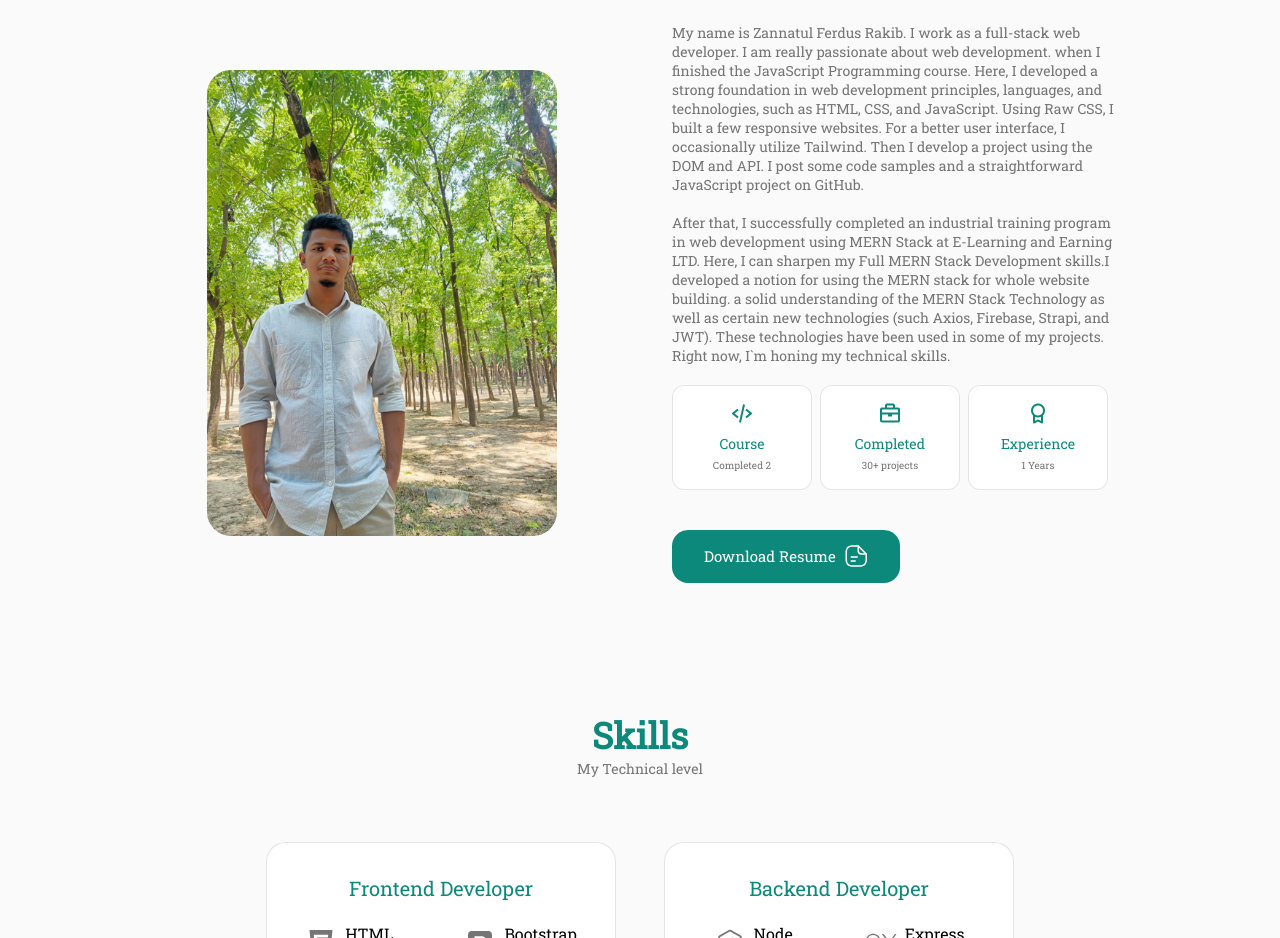
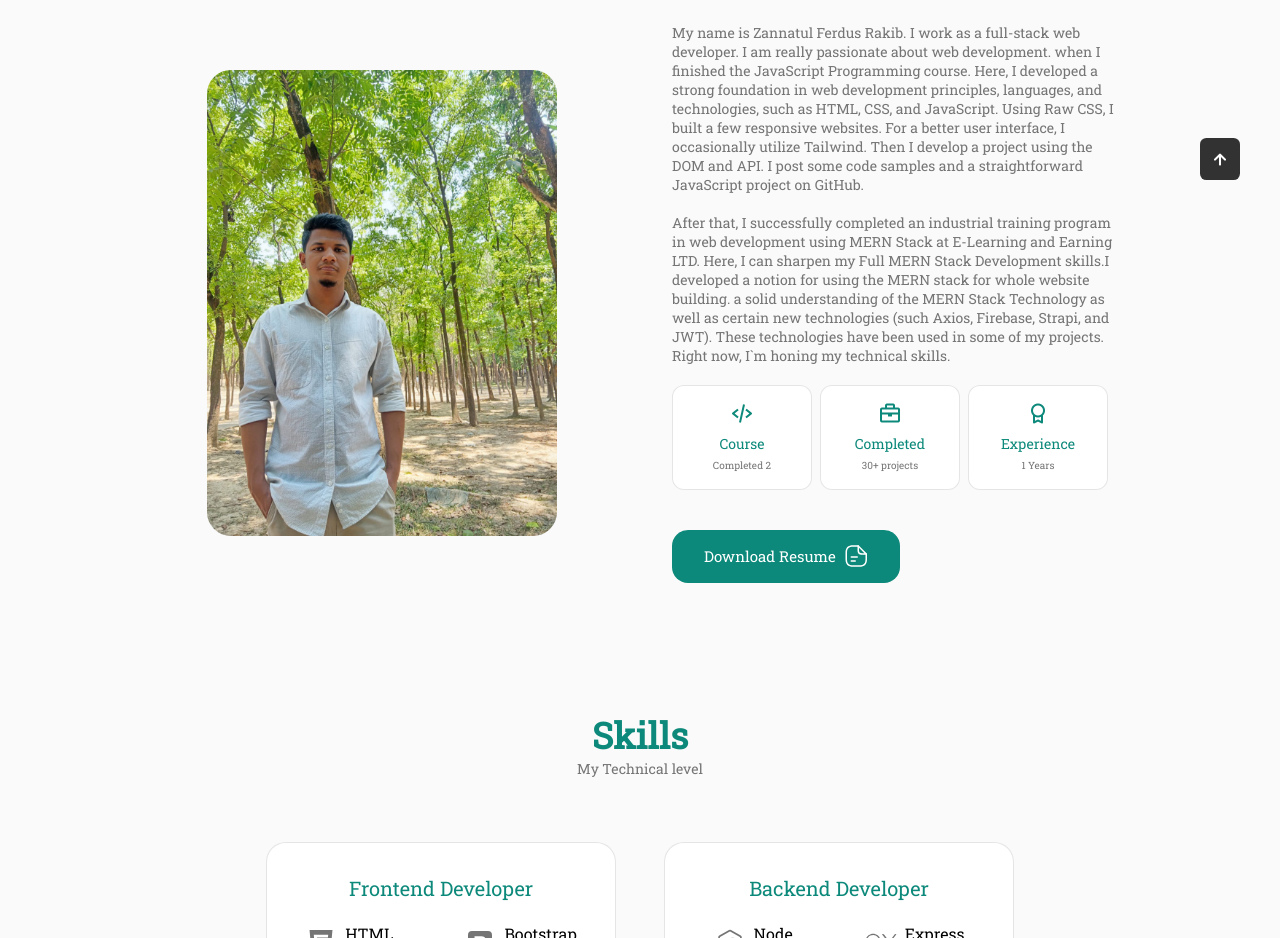
Before and after one commit to zannatul-rakib/my-portfolio, a React (Vite) app: page / in a window 1280 px wide. Shown: the part 780-1718 px from the top of the page. Built offline with nearby package versions, Linux system fonts and the light colour scheme.

Commit message:
some changes

```diff
--- a/src/App.jsx
+++ b/src/App.jsx
@@ -11,6 +11,7 @@
 import Projects from './components/Projects/Projects';
 import Contact from './components/Contact/Contact';
 import Testimonial from './components/Testimonial/Testimonial';
+import ScrollUp from './components/ScrollUp/ScrollUp';
 
 
 function App() {
@@ -29,6 +30,7 @@
         <Testimonial/>
         <Contact/>
       </main>
+      <ScrollUp/>
       <Footer />
     </>
   )
--- /dev/null
+++ b/src/components/ScrollUp/ScrollUp.css
@@ -0,0 +1,42 @@
+.scrollUp {
+    position: fixed;
+    right: 2.5rem;
+    bottom: -20%;
+    background: var(--title-color-dark);
+    opacity: 0.8;
+    padding: 0.3rem 0.5rem;
+    border-radius: 0.4rem;
+    z-index: var(--z-tooltip);
+    transition: 0.4s;
+}
+
+.scrollUp-icon {
+    font-size: 1.5rem;
+    color: var(--container-color);
+}
+
+/* showScroll */
+.show-scroll {
+    bottom: 3rem;
+}
+
+
+/*========== BreakPoints ==========*/
+/* For Large Device */
+@media screen and (max-width: 992px) {
+    .scrollUp {
+        right: 1.5rem;
+        padding: 0.25rem 0.4rem;
+    }
+
+    .scrollUp-icon {
+        font-size: 1.25rem;
+    }
+}
+
+/* For Medium Device */
+@media screen and (max-width: 768px) {
+    .scrollUp {
+        display: none;
+    }
+}
--- /dev/null
+++ b/src/components/ScrollUp/ScrollUp.jsx
@@ -0,0 +1,17 @@
+
+import "./ScrollUp.css";
+
+const ScrollUp = () => {
+  window.addEventListener("scroll", function () {
+    const scrollUp = this.document.querySelector(".scrollUp");
+    if (this.scrollY >= 560) scrollUp.classList.add("show-scroll");
+    else scrollUp.classList.remove("show-scroll");
+  });
+  return (
+    <a href="#" className="scrollUp">
+      <i className="uil uil-arrow-up scrollUp-icon"></i>
+    </a>
+  );
+};
+
+export default ScrollUp;
```
